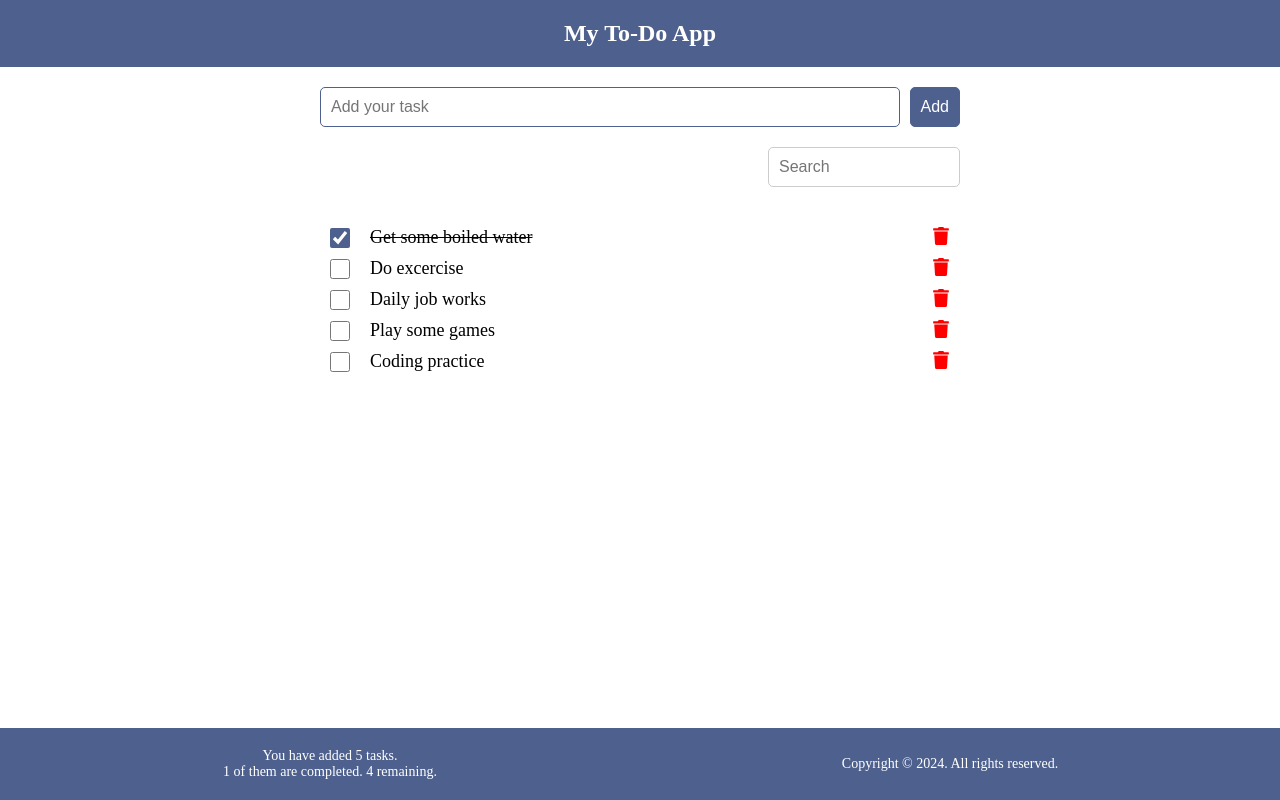
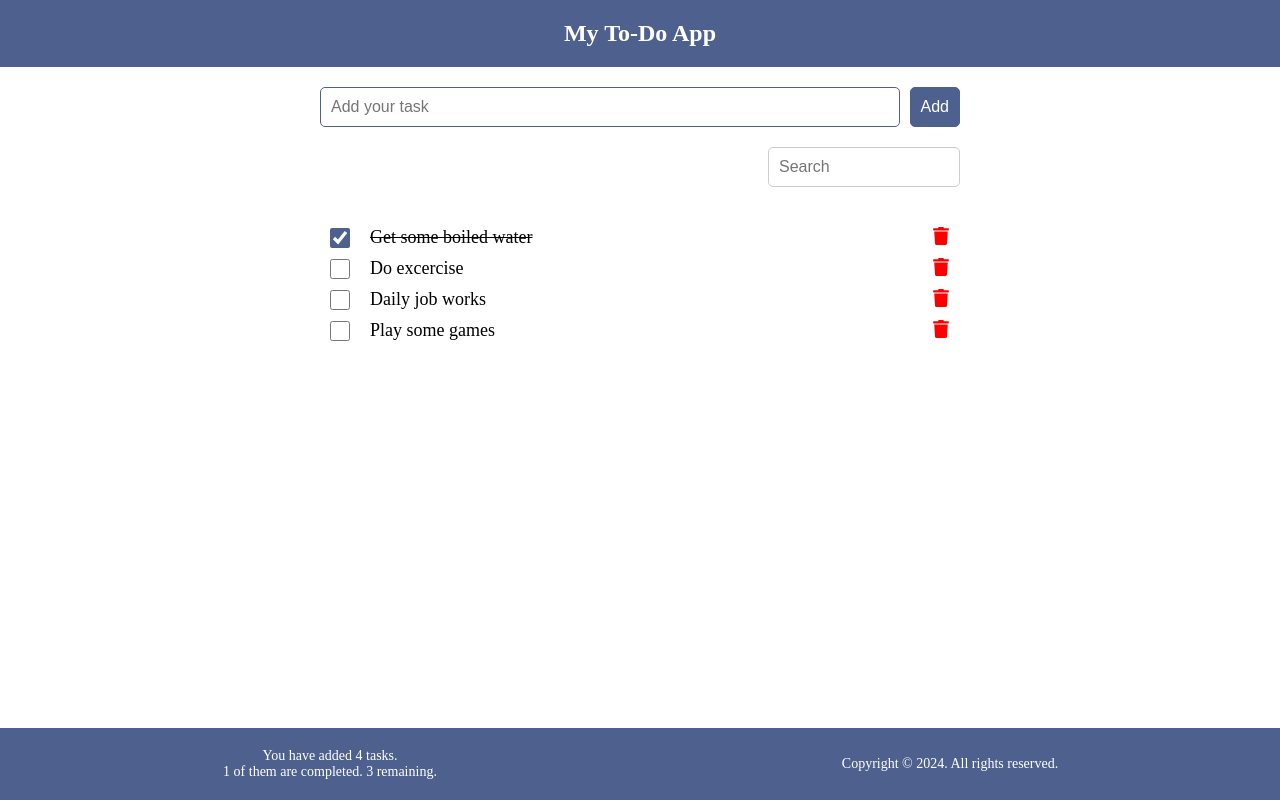
Before and after one commit to sharfrasaqsan/react-todoapp, a React (Create React App) app: page / in a window 1280 px wide. Built offline with nearby package versions, Linux system fonts and the light colour scheme; data requests are answered from the project's data file.

Commit message:
minor updates

```diff
--- a/data/db.json
+++ b/data/db.json
@@ -19,11 +19,6 @@
       "id": "4",
       "checked": false,
       "name": "Play some games"
-    },
-    {
-      "id": "5",
-      "checked": false,
-      "name": "Coding practice"
     }
   ]
 }
--- a/src/components/Content.js
+++ b/src/components/Content.js
@@ -2,7 +2,7 @@ import React from "react";
 import "./styles.css";
 import { FaTrash } from "react-icons/fa";
 
-const Content = ({ items, setItems, handleCheck, handleDelete }) => {
+const Content = ({ items, handleCheck, handleDelete }) => {
   return (
     <>
       <div className="list-items">
```
